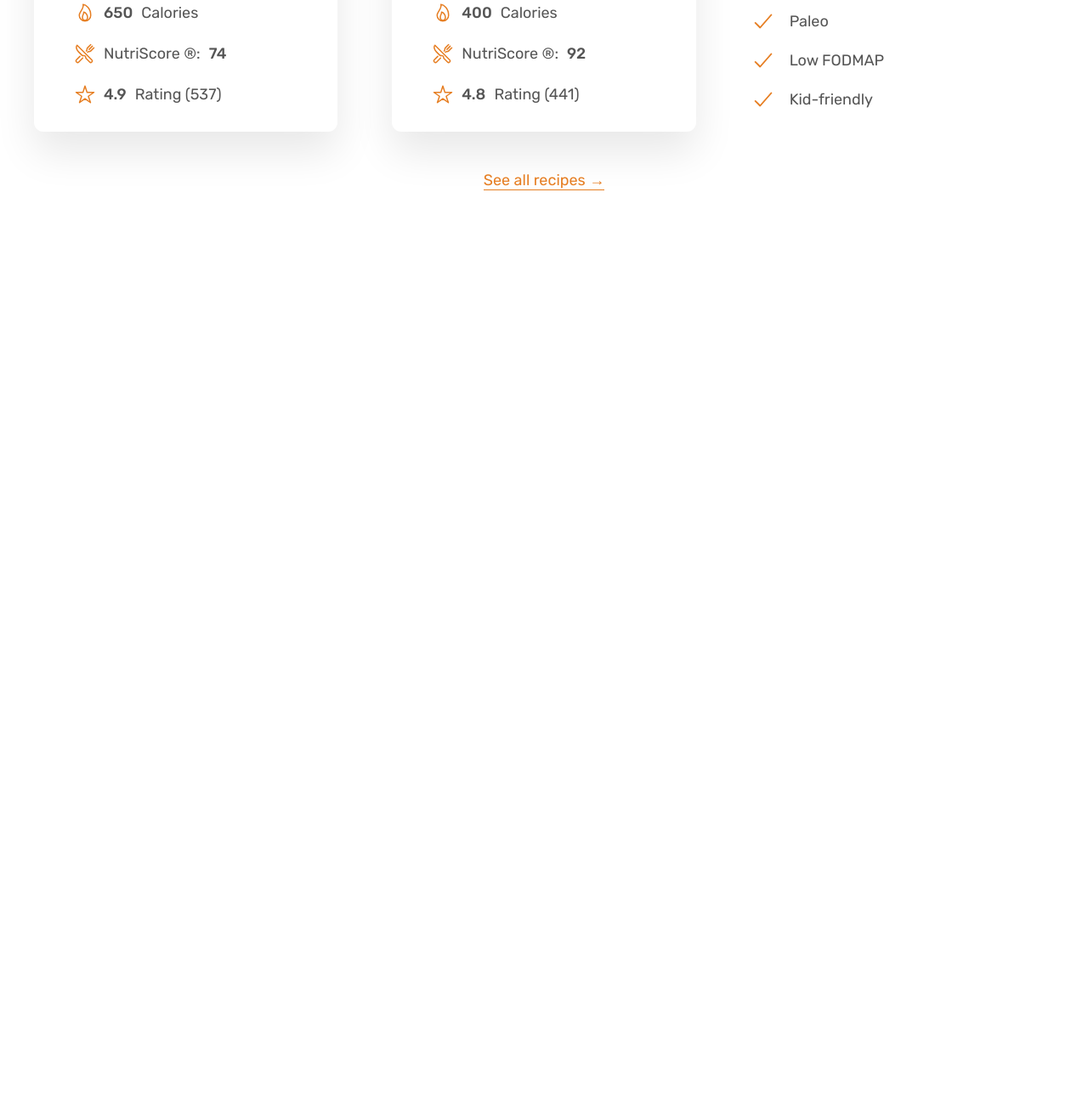
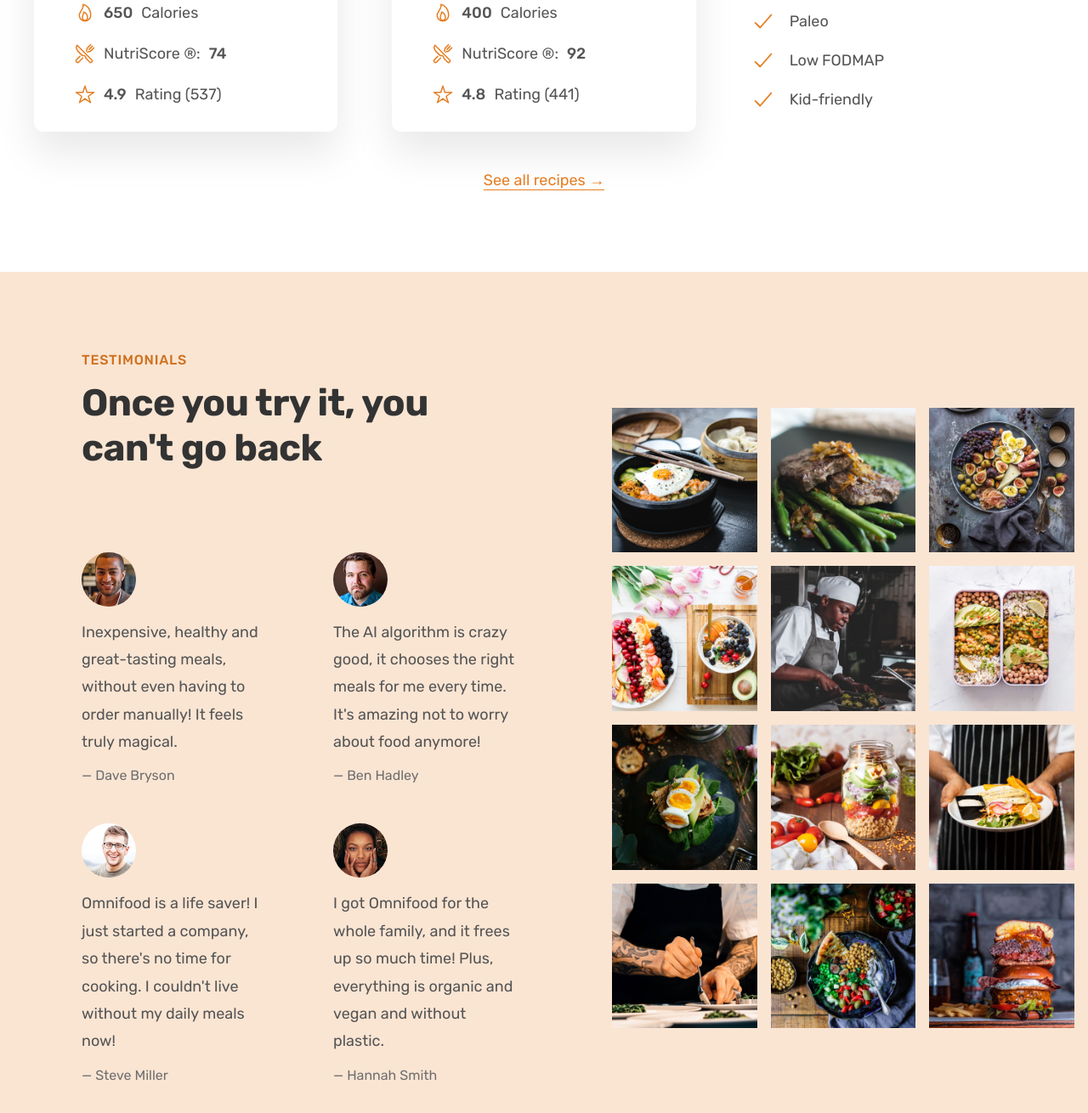
Before and after one commit to ualessioa/Omnifood, a plain HTML site: page index.html in a window 1280 px wide. Shown: the part 3315-4625 px from the top of the page at 85% size. Before the commit the page ends 3635 px from the top, so only its background shows below. Drawn offline with nearby package versions, Linux system fonts and the light colour scheme.

Commit message:
Finished Testimonials Section

```diff
--- a/css/general.css
+++ b/css/general.css
@@ -30,7 +30,7 @@
 
 - Accents
 
-- Greys: #555, #333
+- Greys: #555, #333, #6f6f6f
 
 --- SHADOWS
 
--- a/css/style.css
+++ b/css/style.css
@@ -297,3 +297,58 @@
   text-align: center;
   font-size: 1.8rem;
 }
+
+/*  TESTIMONIALS SECTION */
+
+.section-testimonials {
+  background-color: #fae5d3;
+  display: grid;
+  grid-template-columns: 55fr 45fr;
+  align-items: center;
+}
+
+.testimonials-container {
+  padding: 9.6rem;
+}
+
+.testimonials {
+  row-gap: 4.8rem !important;
+  column-gap: 8rem !important;
+}
+
+.testimonial-image {
+  width: 6.4rem;
+  border-radius: 50%;
+  margin-bottom: 1.2rem;
+}
+
+.testimonial-text {
+  font-size: 1.8rem;
+  line-height: 1.8;
+  margin-bottom: 1.6rem;
+}
+
+.testimonial-name {
+  font-size: 1.6rem;
+  color: #6f6f6f;
+}
+
+.gallery {
+  gap: 1.6rem !important;
+  padding: 1.6rem;
+}
+
+.gallery-item {
+  overflow: hidden;
+}
+
+.gallery-item img {
+  display: block;
+  width: 100%;
+  transition: all 0.4s;
+}
+
+.gallery-item img:hover {
+  transform: scale(1.1);
+  cursor: pointer;
+}
--- a/index.html
+++ b/index.html
@@ -308,6 +308,136 @@
           <a href="#" class="link">See all recipes &rarr;</a>
         </div>
       </section>
+      <section class="section-testimonials">
+        <div class="testimonials-container">
+          <span class="subheading">Testimonials</span>
+          <h2 class="heading-secondary">Once you try it, you can't go back</h2>
+          <div class="testimonials grid grid--2-cols">
+            <figure class="testimonial">
+              <img
+                class="testimonial-image"
+                src="./img/customers/dave.jpg"
+                alt="Photo of Dave Bryson"
+              />
+              <blockquote class="testimonial-text">
+                Inexpensive, healthy and great-tasting meals, without even
+                having to order manually! It feels truly magical.
+              </blockquote>
+              <p class="testimonial-name">&mdash; Dave Bryson</p>
+            </figure>
+            <figure class="testimonial">
+              <img
+                class="testimonial-image"
+                src="./img/customers/ben.jpg"
+                alt="Photo of Ben Hadley"
+              />
+              <blockquote class="testimonial-text">
+                The AI algorithm is crazy good, it chooses the right meals for
+                me every time. It's amazing not to worry about food anymore!
+              </blockquote>
+              <p class="testimonial-name">&mdash; Ben Hadley</p>
+            </figure>
+            <figure class="testimonial">
+              <img
+                class="testimonial-image"
+                src="./img/customers/steve.jpg"
+                alt="Photo of Steve Miller"
+              />
+              <blockquote class="testimonial-text">
+                Omnifood is a life saver! I just started a company, so there's
+                no time for cooking. I couldn't live without my daily meals now!
+              </blockquote>
+              <p class="testimonial-name">&mdash; Steve Miller</p>
+            </figure>
+            <figure class="testimonial">
+              <img
+                class="testimonial-image"
+                src="./img/customers/hannah.jpg"
+                alt="Photo of Hannah Smith"
+              />
+              <blockquote class="testimonial-text">
+                I got Omnifood for the whole family, and it frees up so much
+                time! Plus, everything is organic and vegan and without plastic.
+              </blockquote>
+              <p class="testimonial-name">&mdash; Hannah Smith</p>
+            </figure>
+          </div>
+        </div>
+        <div class="gallery grid grid--3-cols">
+          <figure class="gallery-item">
+            <img
+              src="./img/gallery/gallery-1.jpg"
+              alt="Photo of beautifully arranged food"
+            />
+          </figure>
+          <figure class="gallery-item">
+            <img
+              src="./img/gallery/gallery-2.jpg"
+              alt="Photo of beautifully arranged food"
+            />
+          </figure>
+          <figure class="gallery-item">
+            <img
+              src="./img/gallery/gallery-3.jpg"
+              alt="Photo of beautifully arranged food"
+            />
+          </figure>
+          <figure class="gallery-item">
+            <img
+              src="./img/gallery/gallery-4.jpg"
+              alt="Photo of beautifully arranged food"
+            />
+          </figure>
+          <figure class="gallery-item">
+            <img
+              src="./img/gallery/gallery-5.jpg"
+              alt="Photo of beautifully arranged food"
+            />
+          </figure>
+          <figure class="gallery-item">
+            <img
+              src="./img/gallery/gallery-6.jpg"
+              alt="Photo of beautifully arranged food"
+            />
+          </figure>
+          <figure class="gallery-item">
+            <img
+              src="./img/gallery/gallery-7.jpg"
+              alt="Photo of beautifully arranged food"
+            />
+          </figure>
+          <figure class="gallery-item">
+            <img
+              src="./img/gallery/gallery-8.jpg"
+              alt="Photo of beautifully arranged food"
+            />
+          </figure>
+          <figure class="gallery-item">
+            <img
+              src="./img/gallery/gallery-9.jpg"
+              alt="Photo of beautifully arranged food"
+            />
+          </figure>
+          <figure class="gallery-item">
+            <img
+              src="./img/gallery/gallery-10.jpg"
+              alt="Photo of beautifully arranged food"
+            />
+          </figure>
+          <figure class="gallery-item">
+            <img
+              src="./img/gallery/gallery-11.jpg"
+              alt="Photo of beautifully arranged food"
+            />
+          </figure>
+          <figure class="gallery-item">
+            <img
+              src="./img/gallery/gallery-12.jpg"
+              alt="Photo of beautifully arranged food"
+            />
+          </figure>
+        </div>
+      </section>
     </main>
   </body>
 </html>
```
